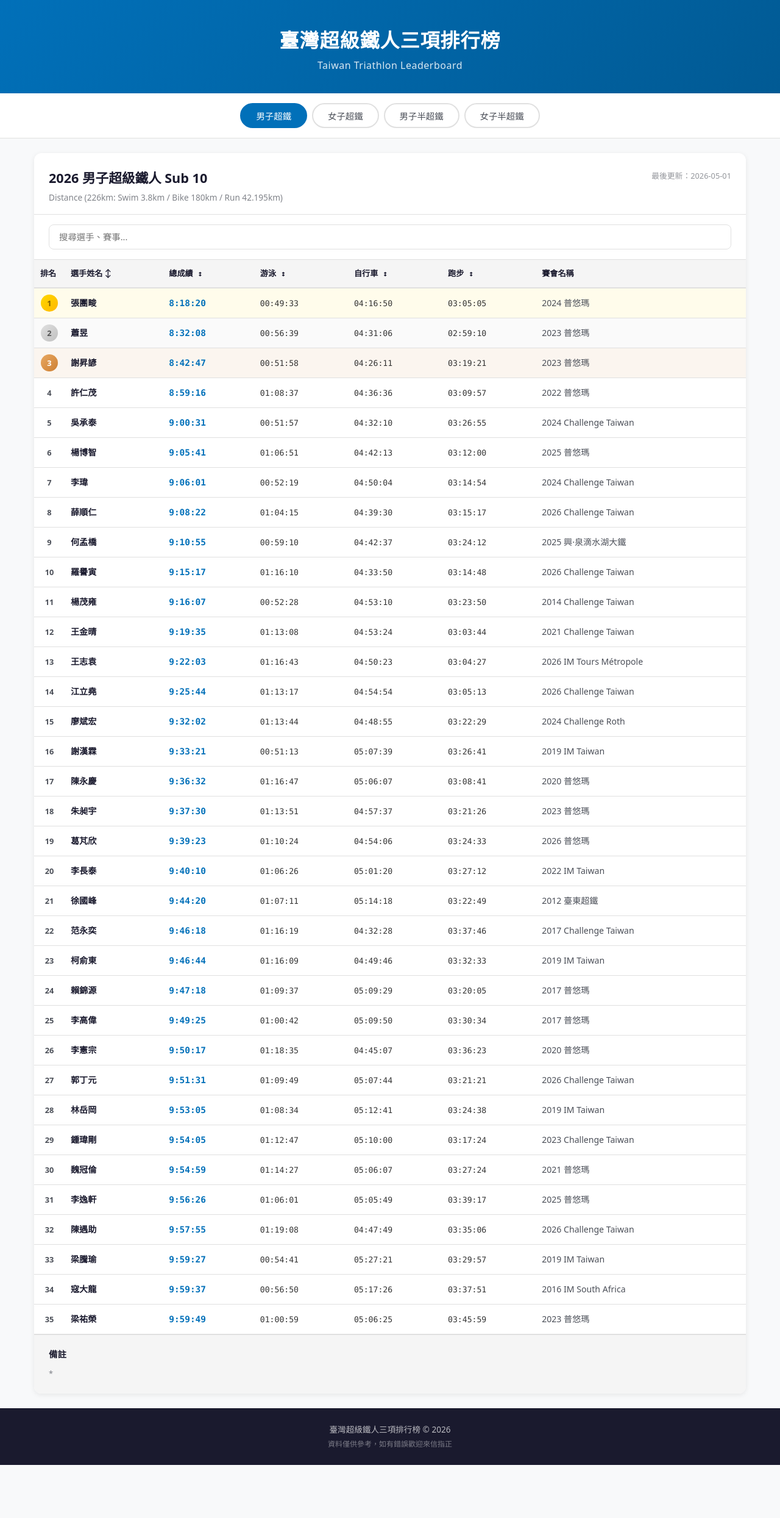
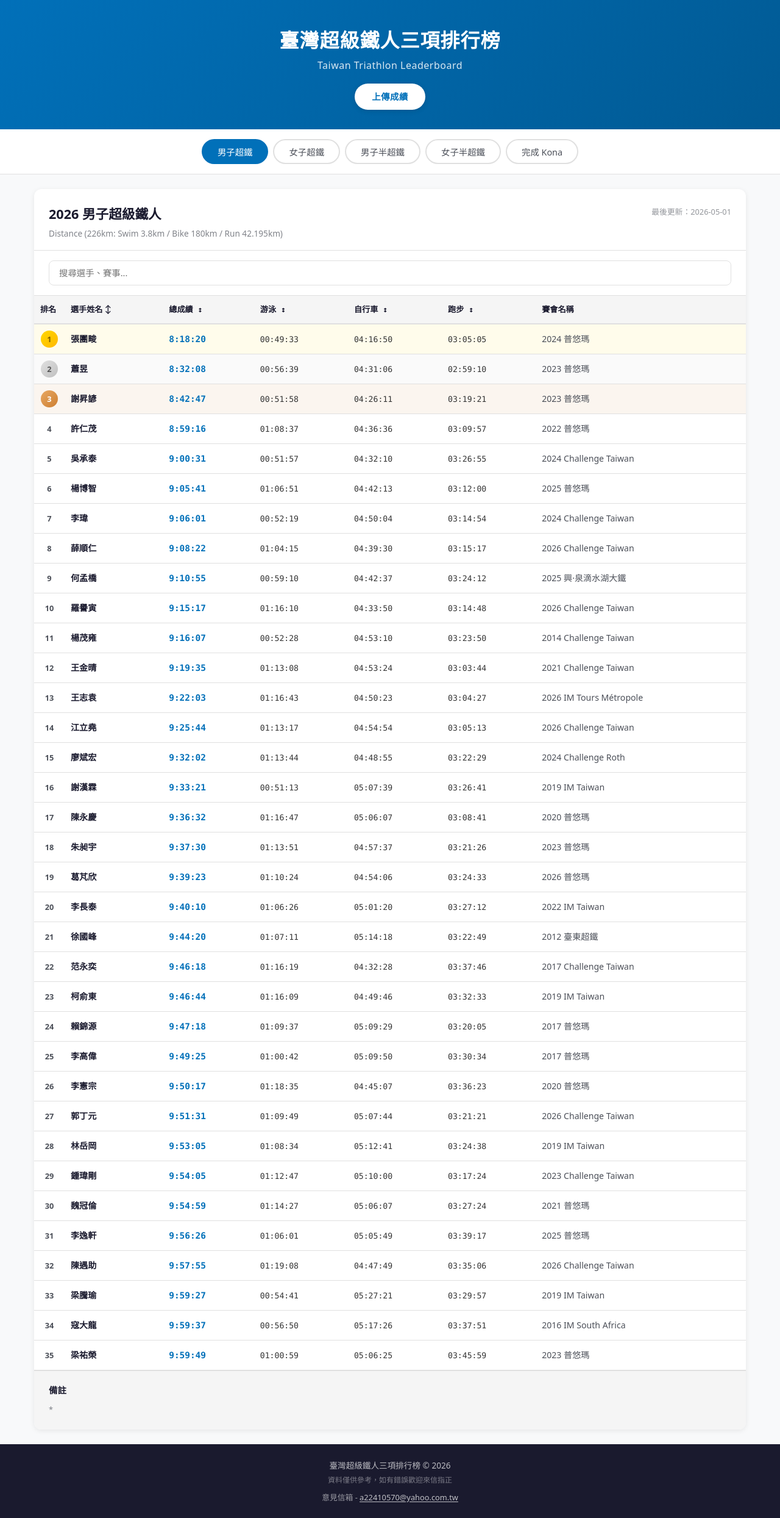
Before and after one commit to samuel3wang/triathlon-board, a React (Vite) app: page / in a window 1280 px wide. Shown: the whole page at 61% size. Before the commit the page ends 2402 px from the top, so only its background shows below. Built offline with nearby package versions, Linux system fonts and the light colour scheme.

Commit message:
add kona tab, upload button, contact email
- add 5th tab for kona finishers (empty data file)
- add upload-result button in header linking to google form
- add contact email in footer
- simplify board titles (drop sub-10/11/430/5 suffix)
- gitignore .claude, allow npx vite in local settings

```diff
--- a/public/data/2026-full-men.json
+++ b/public/data/2026-full-men.json
@@ -1,5 +1,5 @@
 {
-  "title": "2026 男子超級鐵人 Sub 10",
+  "title": "2026 男子超級鐵人",
   "subtitle": "Distance (226km: Swim 3.8km / Bike 180km / Run 42.195km)",
   "category": "male",
   "distance": "full",
--- a/public/data/2026-full-women.json
+++ b/public/data/2026-full-women.json
@@ -1,12 +1,10 @@
 {
-  "title": "2026 女子超級鐵人 Sub 11",
+  "title": "2026 女子超級鐵人",
   "subtitle": "Distance (226km: Swim 3.8km / Bike 180km / Run 42.195km)",
   "category": "female",
   "distance": "full",
   "lastUpdated": "2026-05-01",
-  "notes": [
-    ""
-  ],
+  "notes": [""],
   "athletes": [
     {
       "rank": 1,
--- a/public/data/2026-half-men.json
+++ b/public/data/2026-half-men.json
@@ -1,12 +1,10 @@
 {
-  "title": "2026 男子半程超級鐵人 Sub 430",
+  "title": "2026 男子半程超級鐵人",
   "subtitle": "Distance (113km: Swim 1.9km / Bike 90km / Run 21.0975km)",
   "category": "male",
   "distance": "half",
   "lastUpdated": "2026-05-01",
-  "notes": [
-    ""
-  ],
+  "notes": [""],
   "athletes": [
     {
       "rank": 1,
--- a/public/data/2026-half-women.json
+++ b/public/data/2026-half-women.json
@@ -1,12 +1,10 @@
 {
-  "title": "2026 女子半程超級鐵人 Sub 5",
+  "title": "2026 女子半程超級鐵人",
   "subtitle": "Distance (113km: Swim 1.9km / Bike 90km / Run 21.0975km)",
   "category": "female",
   "distance": "half",
   "lastUpdated": "2026-05-01",
-  "notes": [
-    ""
-  ],
+  "notes": [""],
   "athletes": [
     {
       "rank": 1,
--- a/src/App.css
+++ b/src/App.css
@@ -23,6 +23,32 @@
   opacity: 0.85;
   font-weight: 300;
   letter-spacing: 0.5px;
+}
+
+.upload-btn {
+  display: inline-block;
+  margin-top: 16px;
+  padding: 10px 28px;
+  background: white;
+  color: var(--primary);
+  border-radius: 24px;
+  text-decoration: none;
+  font-weight: 600;
+  font-size: 0.9rem;
+  letter-spacing: 0.5px;
+  box-shadow: 0 2px 8px rgba(0, 0, 0, 0.12);
+  transition: transform 0.15s ease, box-shadow 0.15s ease, background 0.15s ease;
+}
+
+.upload-btn:hover {
+  transform: translateY(-1px);
+  box-shadow: 0 4px 12px rgba(0, 0, 0, 0.18);
+  background: #f5fbff;
+}
+
+.upload-btn:active {
+  transform: translateY(0);
+  box-shadow: 0 2px 6px rgba(0, 0, 0, 0.15);
 }
 
 .tab-nav {
@@ -87,6 +113,22 @@
   opacity: 0.6;
 }
 
+.footer-contact {
+  margin-top: 8px;
+  font-size: 0.8rem;
+  opacity: 0.8;
+}
+
+.footer-contact a {
+  color: rgba(255, 255, 255, 0.9);
+  text-decoration: underline;
+  text-underline-offset: 2px;
+}
+
+.footer-contact a:hover {
+  color: white;
+}
+
 @media (max-width: 768px) {
   .site-title {
     font-size: 1.5rem;
--- a/src/App.jsx
+++ b/src/App.jsx
@@ -7,6 +7,7 @@ const BOARDS = [
   { label: '女子超鐵', file: 'data/2026-full-women.json' },
   { label: '男子半超鐵', file: 'data/2026-half-men.json' },
   { label: '女子半超鐵', file: 'data/2026-half-women.json' },
+  { label: '完成 Kona', file: 'data/2026-kona.json' },
 ]
 
 function App() {
@@ -31,6 +32,14 @@ function App() {
         <div className="header-inner">
           <h1 className="site-title">臺灣超級鐵人三項排行榜</h1>
           <p className="site-subtitle">Taiwan Triathlon Leaderboard</p>
+          <a
+            className="upload-btn"
+            href="https://docs.google.com/forms/d/e/1FAIpQLSciUAxRAHsgDp5mudqRf3zA5Bfwi89146BV4PLHe0Z31hfwIg/viewform"
+            target="_blank"
+            rel="noopener noreferrer"
+          >
+            上傳成績
+          </a>
         </div>
       </header>
 
@@ -59,6 +68,9 @@ function App() {
       <footer className="footer">
         <p>臺灣超級鐵人三項排行榜 &copy; {new Date().getFullYear()}</p>
         <p className="footer-note">資料僅供參考，如有錯誤歡迎來信指正</p>
+        <p className="footer-contact">
+          意見信箱 - <a href="mailto:a22410570@yahoo.com.tw">a22410570@yahoo.com.tw</a>
+        </p>
       </footer>
     </div>
   )
```
Also changed, not shown: public/data/2026-kona.json (added, +8 -0 lines), .claude/settings.local.json, 1 other file (tests, documents, lock files or other folders).
